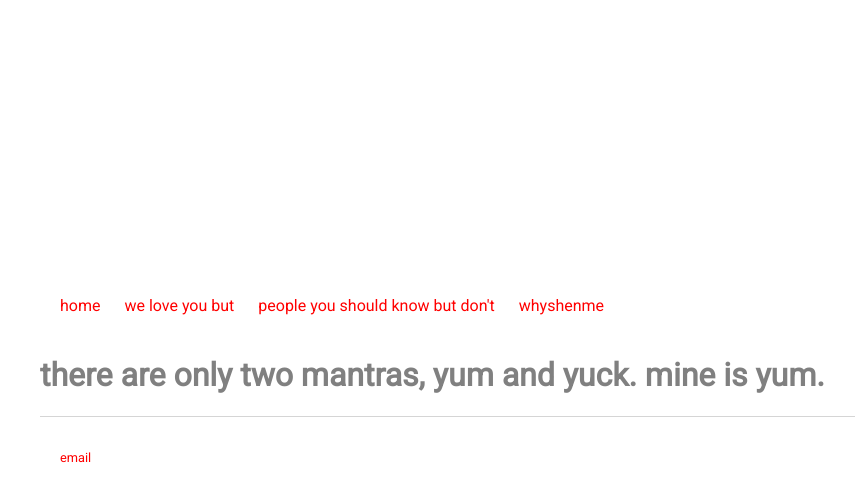
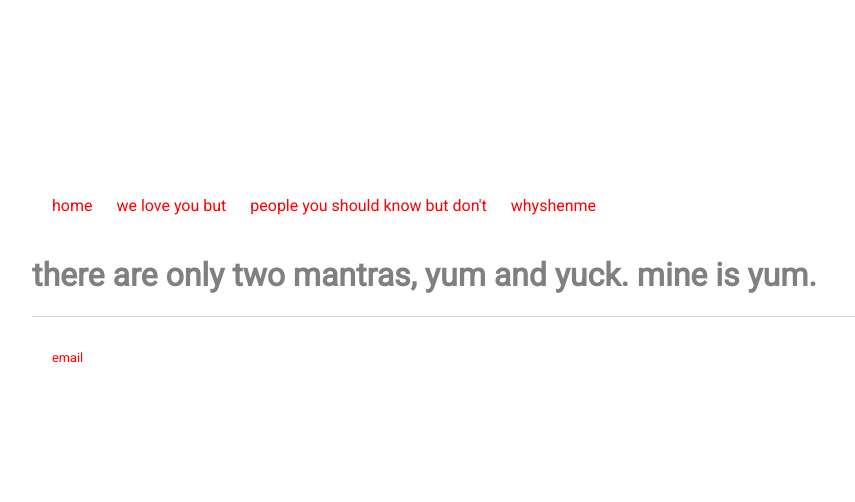
Before and after one commit to c1ndygao/cindygao.com, a Jekyll site: the page built from index.html, in a window 1280 px wide. Shown: the top 502 px of the page, without its empty margins (160-1015 px from the left). Built offline with Jekyll 4.4.1, drawn with Linux system fonts in a browser that asks for light colours.

Commit message:
Update default.html

```diff
--- a/_layouts/default.html
+++ b/_layouts/default.html
@@ -36,7 +36,7 @@
 
 body {
     font-family: 'Roboto'; font-size: 16px; color: grey;
-    padding: 200px;
+    padding: 100px;
 }
 </style>
 </head>
```
